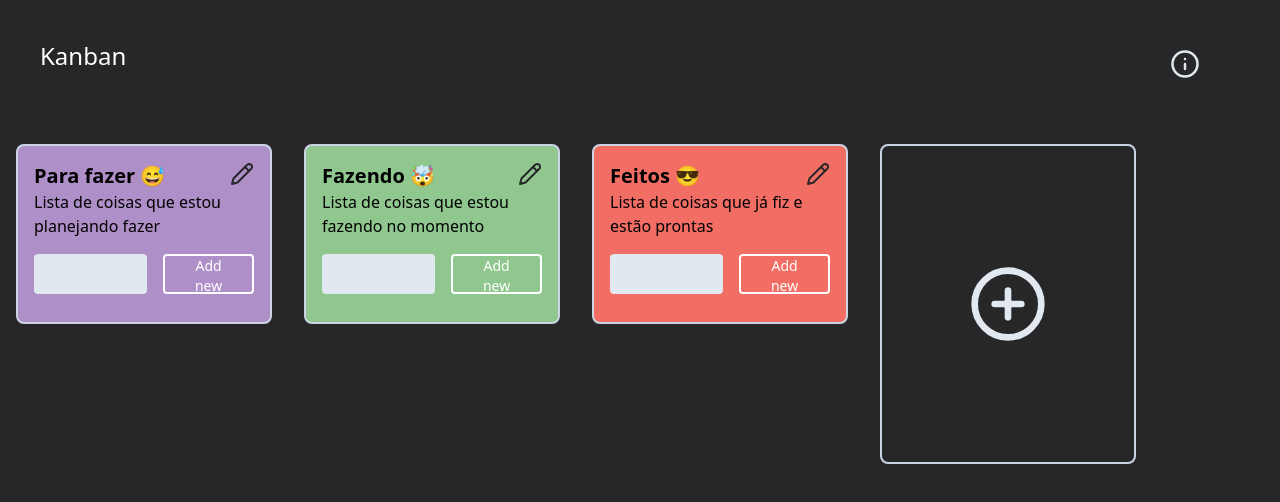
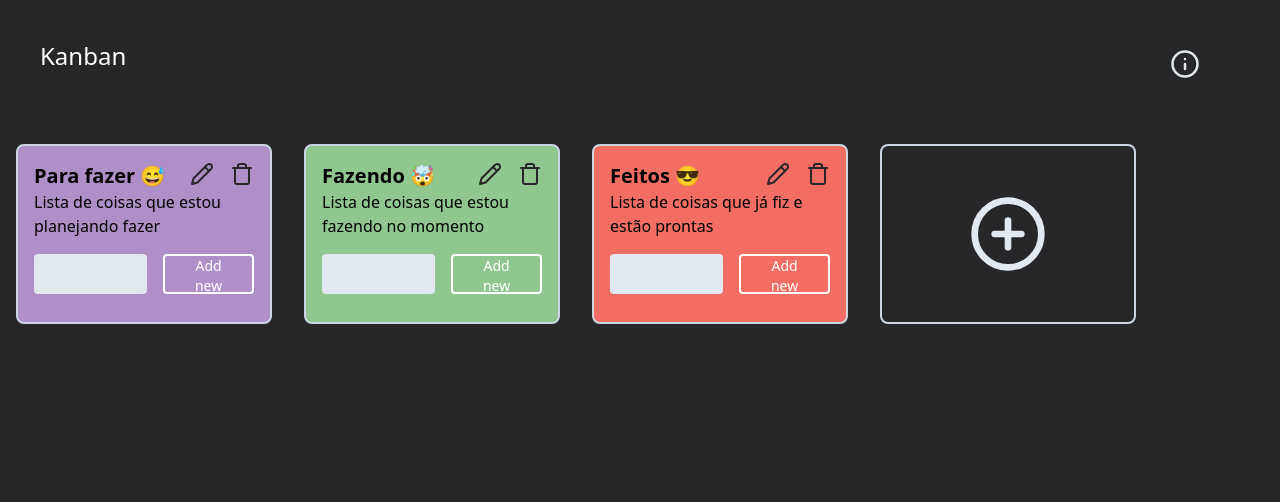
Before and after one commit to erickzz/Kanban, a React (Vite) app: page / in a window 1280 px wide. Shown: the top 502 px of the page. Built offline with nearby package versions, Linux system fonts and the light colour scheme.

Commit message:
Criar e deletar card

```diff
--- a/src/App.tsx
+++ b/src/App.tsx
@@ -71,6 +71,23 @@ function App() {
       return card;
     });
     console.log(newCards);
+    setCardsState(newCards);
+    localStorage.setItem('cards', JSON.stringify(newCards));
+  };
+
+  const addCard = () => {
+    const newCard = {
+      id: cardsState.length + 1,
+      title: 'Novo card',
+      description: 'Descrição do card',
+      color: '#2D7D9A',
+    };
+    setCardsState([...cardsState, newCard]);
+    localStorage.setItem('cards', JSON.stringify([...cardsState, newCard]));
+  };
+
+  const removeCard = (id: number) => {
+    const newCards = cardsState.filter((card) => card.id !== id);
     setCardsState(newCards);
     localStorage.setItem('cards', JSON.stringify(newCards));
   };
@@ -196,7 +213,7 @@ function App() {
           />
         </div>
       </div>
-      <div className="flex ">
+      <div className="flex flex-wrap ">
         {cardsState.map((card, index) => (
           <Card
             key={index}
@@ -205,13 +222,18 @@ function App() {
             cardItems={cardItems}
             setCardItems={setCardItems}
             notify={notify}
+            removeCard={removeCard}
           />
         ))}
         <div
           className={`border-slate-300 border-2 p-4 rounded-lg m-4 w-1/5 flex justify-center items-center`}
-          style={{ backgroundColor: 'transparent', height: `320px` }}
+          style={{ backgroundColor: 'transparent', height: `180px` }}
         >
-          <PlusCircle size={80} className="text-slate-200 cursor-pointer" />
+          <PlusCircle
+            size={80}
+            className="text-slate-200 cursor-pointer"
+            onClick={addCard}
+          />
         </div>
       </div>
     </div>
--- a/src/components/Card.tsx
+++ b/src/components/Card.tsx
@@ -12,12 +12,14 @@ function Card({
   cardItems,
   setCardItems,
   notify,
+  removeCard,
 }: {
   cardOptions: CardProperties;
   editCard: (id: number) => void;
   cardItems: CardItems[];
   setCardItems: React.Dispatch<React.SetStateAction<CardItems[]>>;
   notify: (message: string) => void;
+  removeCard: (id: number) => void;
 }) {
   useEffect(() => {
     const itemsFromStorage = localStorage.getItem('cardItems');
@@ -172,12 +174,20 @@ function Card({
     >
       <div className="flex justify-between">
         <h3 className="text-xl font-semibold ">{cardOptions.title}</h3>
-        <Pencil
-          className="text-zinc-800 cursor-pointer"
-          onClick={() => {
-            editCard(cardOptions.id);
-          }}
-        />
+        <div className="flex gap-4">
+          <Pencil
+            className="text-zinc-800 cursor-pointer hover:text-slate-200 transition-colors"
+            onClick={() => {
+              editCard(cardOptions.id);
+            }}
+          />
+          <Trash
+            className="text-zinc-800 cursor-pointer hover:text-slate-200 transition-colors"
+            onClick={() => {
+              removeCard(cardOptions.id);
+            }}
+          />
+        </div>
       </div>
       <p className="">{cardOptions.description}</p>
       <ul>
```
